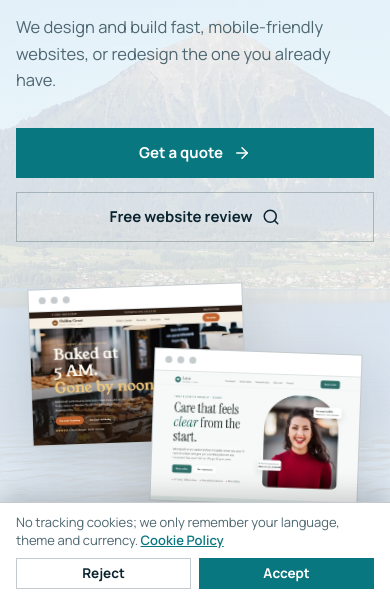
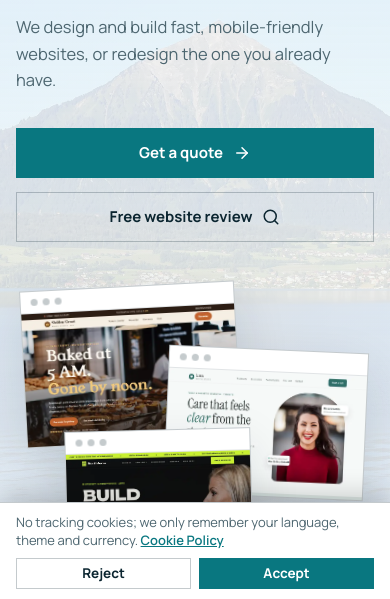
Before and after one commit to vega0207/opti, a plain HTML site: page index.html in a window 390 px wide. Shown: the part 245-844 px from the top of the page. Drawn offline with Linux system fonts and the light colour scheme.

Commit message:
fix: show all three demos in the hero collage on phones
Co-Authored-By: Claude Opus 5.5 <noreply@anthropic.com>

```diff
--- a/css/style.css
+++ b/css/style.css
@@ -854,10 +854,11 @@ html.no-motion [data-anim] { opacity: 1; transform: none; transition: none; }
   .steps { grid-template-columns: 1fr; }
   .hero-actions { flex-direction: column; }
   .hero-actions .btn { width: 100%; }
-  .hero-collage { height: 250px; }
-  .shot:nth-child(1) { width: 60%; inset-inline-start: 4%; rotate: -2deg; }
-  .shot:nth-child(2) { width: 58%; inset-inline-end: 4%; rotate: 2deg; }
-  .shot:nth-child(3) { display: none; }
+  /* Telefonda da üç demo: bilgisayardaki diziliş, ekrana sığacak kadar küçültülmüş */
+  .hero-collage { height: 290px; }
+  .shot:nth-child(1) { width: 60%; inset-inline-start: 2%; rotate: -3deg; }
+  .shot:nth-child(2) { width: 56%; top: 22%; inset-inline-end: 2%; rotate: 2.5deg; }
+  .shot:nth-child(3) { width: 52%; inset-inline-start: 14%; rotate: -1.5deg; }
   .tabs { display: grid; width: 100%; }
   .tab { padding: 0 8px; font-size: 13px; }
   .consent { flex-wrap: wrap; padding-block: 10px; }
```
Also changed, not shown: _dev/tests/e2e/sections.test.mjs (+11 -0 lines).
